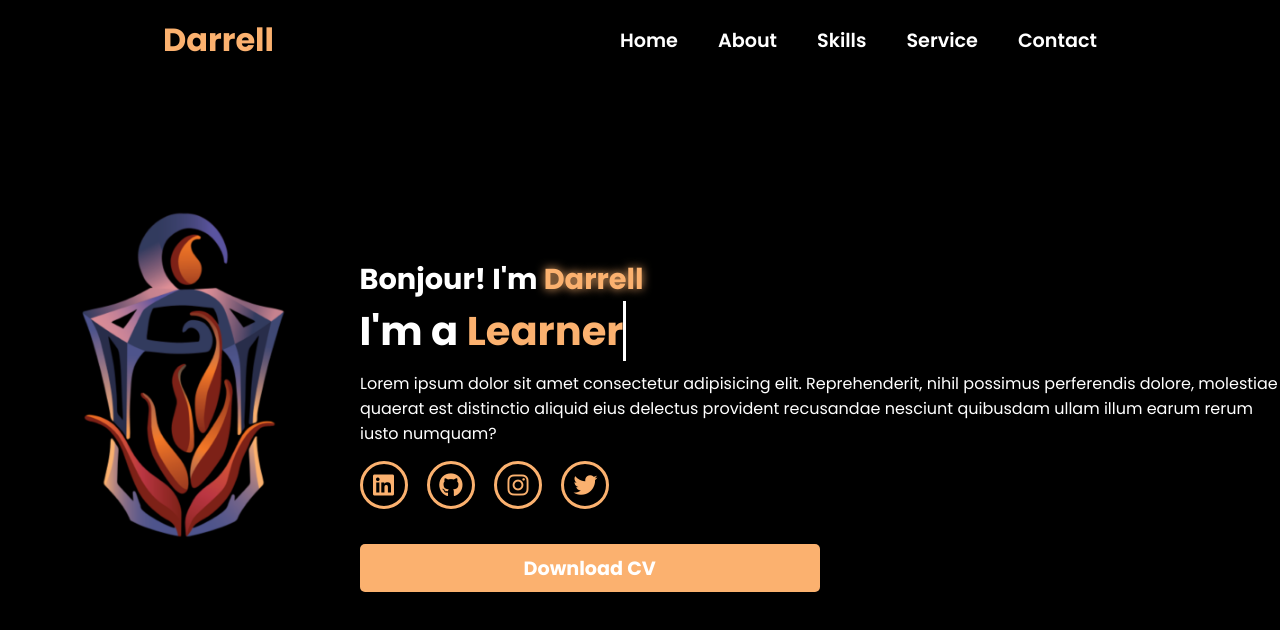
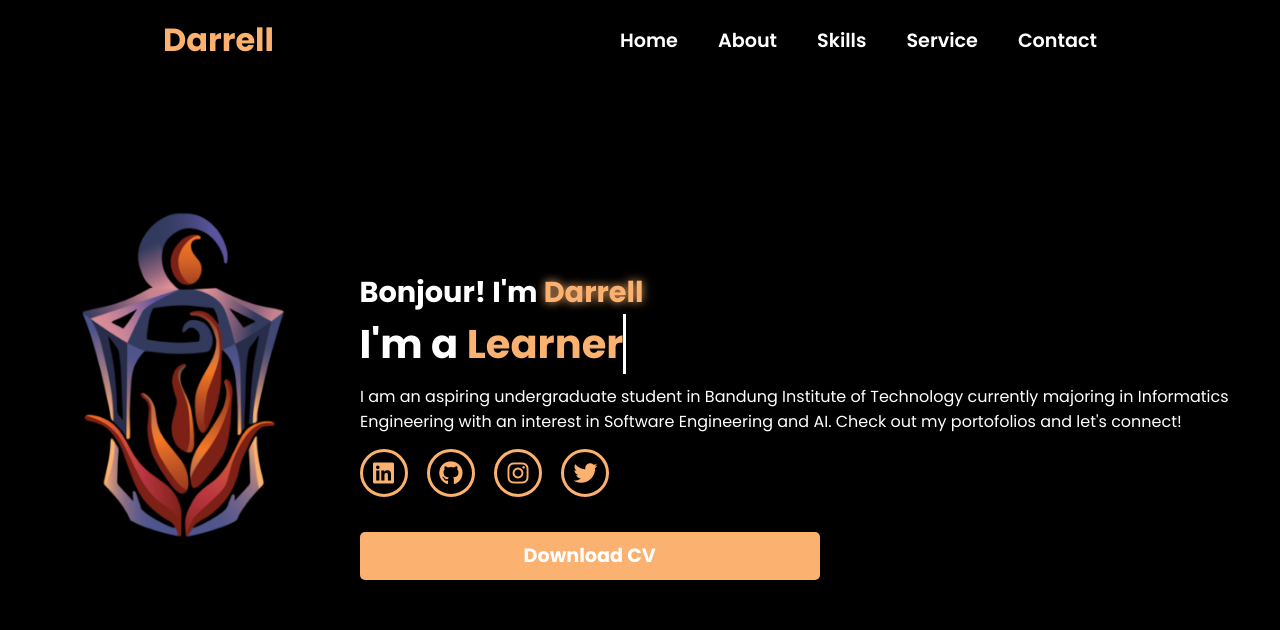
Before and after one commit to HenryofSkalitz1202/PersonalWebsite, a plain HTML site: page index.html in a window 1280 px wide. Shown: the top 630 px of the page. Drawn offline with nearby package versions, Linux system fonts and the light colour scheme.

Commit message:
feat: edit lorem ipsum

```diff
--- a/index.html
+++ b/index.html
@@ -40,7 +40,7 @@
             <div class="content">
                 <h1 data-aos="fade-right" data-aos-duration="1500" data-aos-delay="700">Bonjour! I'm <span> Darrell </span></h1>
                 <h2 class="typing-text" data-aos="fade-left" data-aos-duration="1500" data-aos-delay="900">I'm a <span></span></h2>
-                <p data-aos="flip-up" data-aos-duration="1500" data-aos-delay="1100">Lorem ipsum dolor sit amet consectetur adipisicing elit. Reprehenderit, nihil possimus perferendis dolore, molestiae quaerat est distinctio aliquid eius delectus provident recusandae nesciunt quibusdam ullam illum earum rerum iusto numquam?</p>
+                <p data-aos="flip-up" data-aos-duration="1500" data-aos-delay="1100">I am an aspiring undergraduate student in Bandung Institute of Technology currently majoring in Informatics Engineering with an interest in Software Engineering and AI. Check out my portofolios and let's connect! </p>
                 <div class="social-links">
                     <a href="https://www.linkedin.com/in/darrell-suryanegara-98b25b217" data-aos="zoom-out" data-aos-duration="1500" data-aos-delay="1200"><i class="fa-brands fa-linkedin"></i></a>
                     <a href="https://github.com/HenryofSkalitz1202" data-aos="zoom-out" data-aos-duration="1500" data-aos-delay="1300"><i class="fa-brands fa-github"></i></a>
```
